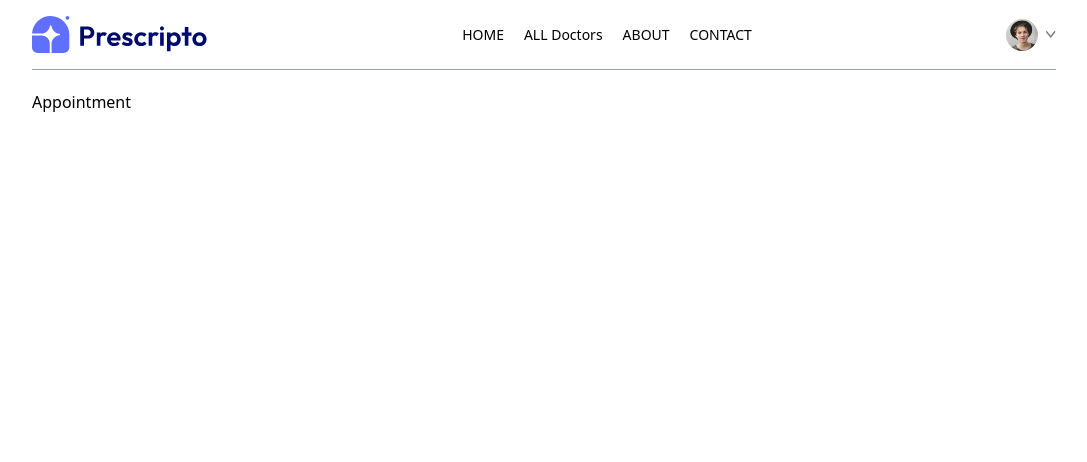
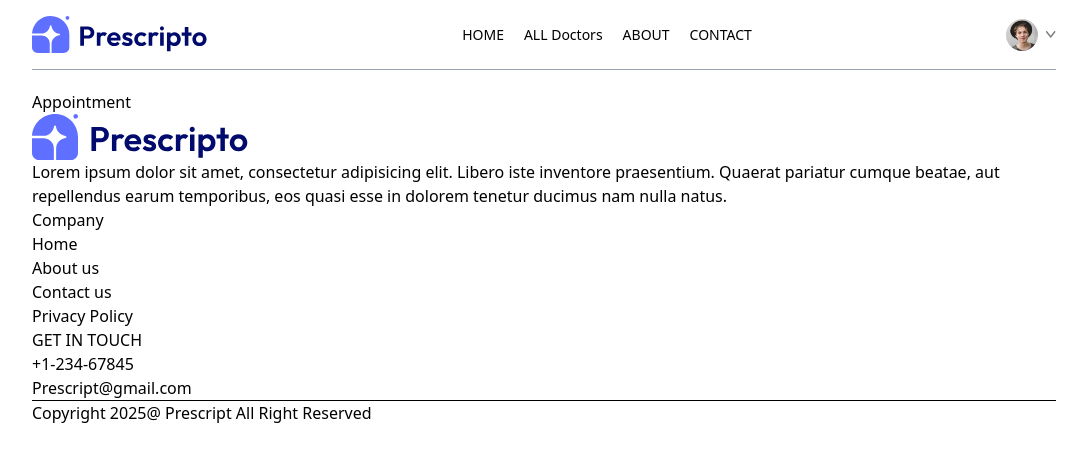
Before and after one commit to Anurag-Kuche/Prescript, a React (Vite) app: page /appointment/1 in a window 1280 px wide. Shown: the top 462 px of the page, without its empty margins (96-1183 px from the left). Built offline with nearby package versions, Linux system fonts and the light colour scheme.

Commit message:
footer section

```diff
--- a/src/App.jsx
+++ b/src/App.jsx
@@ -8,6 +8,7 @@ import Myprofile from "./pages/Myprofile"
 import Myappointments from "./pages/Myappointments"
 import Appointment from "./pages/Appointment"
 import Navbar from "./components/Navbar"
+import Footer from "./components/Footer"
 
 
 function App() {
@@ -26,6 +27,7 @@ function App() {
         <Route path="/appointment/:docId" element={<Appointment/>}/>
 
       </Routes>
+      <Footer/>
     </div>
   )
 }
--- /dev/null
+++ b/src/components/Footer.jsx
@@ -0,0 +1,40 @@
+import {assets} from '../assets/assets'
+
+const Footer = () => {
+  return (
+    <div>
+      <div>
+        {/* left section */}
+        <div>
+            <img src={assets.logo} alt="" />
+            <p>Lorem ipsum dolor sit amet, consectetur adipisicing elit. Libero iste inventore praesentium. Quaerat pariatur cumque beatae, aut repellendus earum temporibus, eos quasi esse in dolorem tenetur ducimus nam nulla natus.</p>
+        </div>
+        {/* middle section */}
+        <div>
+            <p>Company</p>
+            <ul>
+                <li>Home</li>
+                <li>About us</li>
+                <li>Contact us</li>
+                <li>Privacy Policy</li>
+            </ul>
+        </div>
+        {/* right section */}
+        <div>
+            <p>GET IN TOUCH</p>
+            <ul>
+                <li>+1-234-67845</li>
+                <li>Prescript@gmail.com</li>
+            </ul>
+        </div>
+      </div>
+      {/* copyright */}
+      <div>
+        <hr />
+        <p>Copyright 2025@ Prescript All Right Reserved</p>
+      </div>
+    </div>
+  )
+}
+
+export default Footer
```
